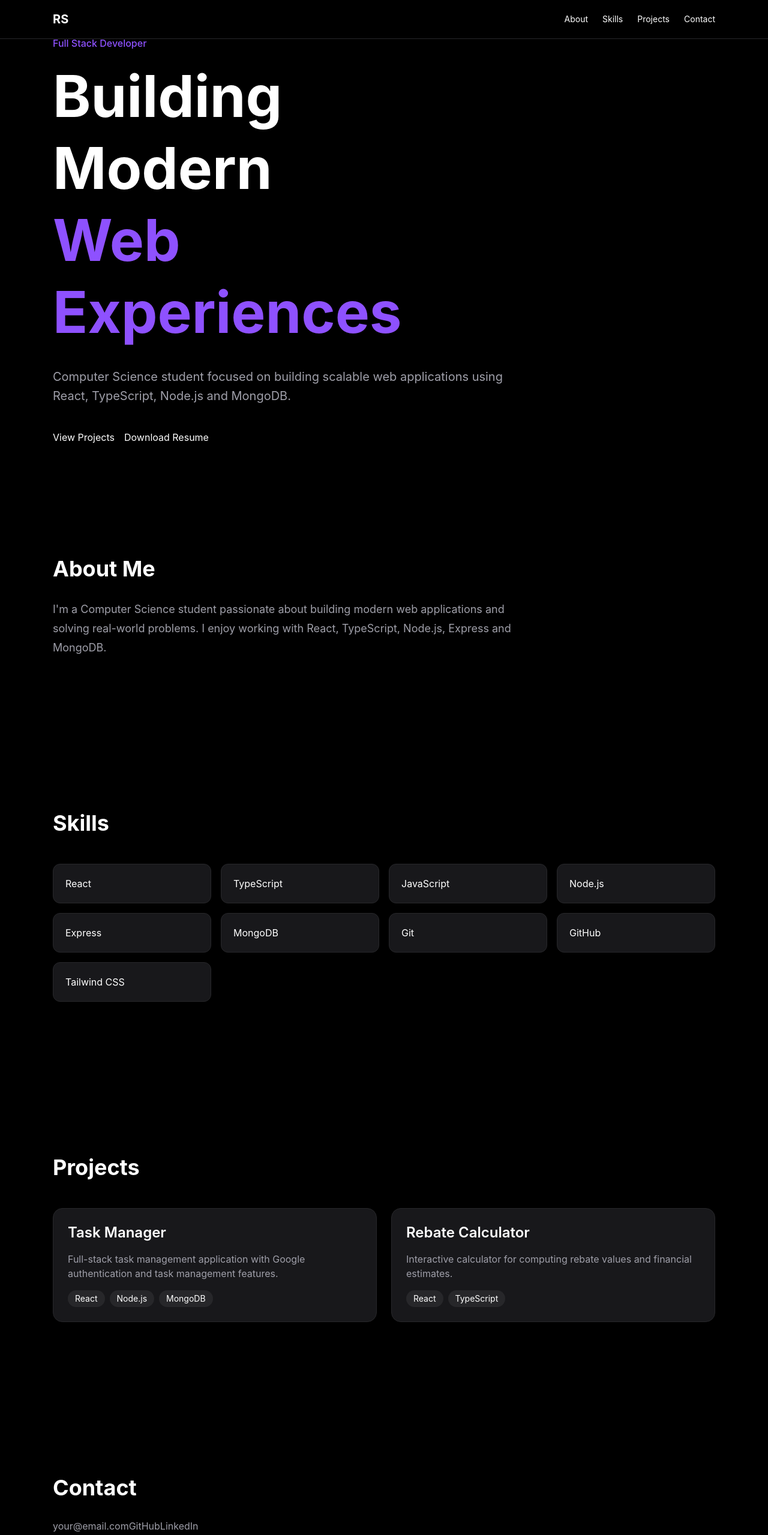
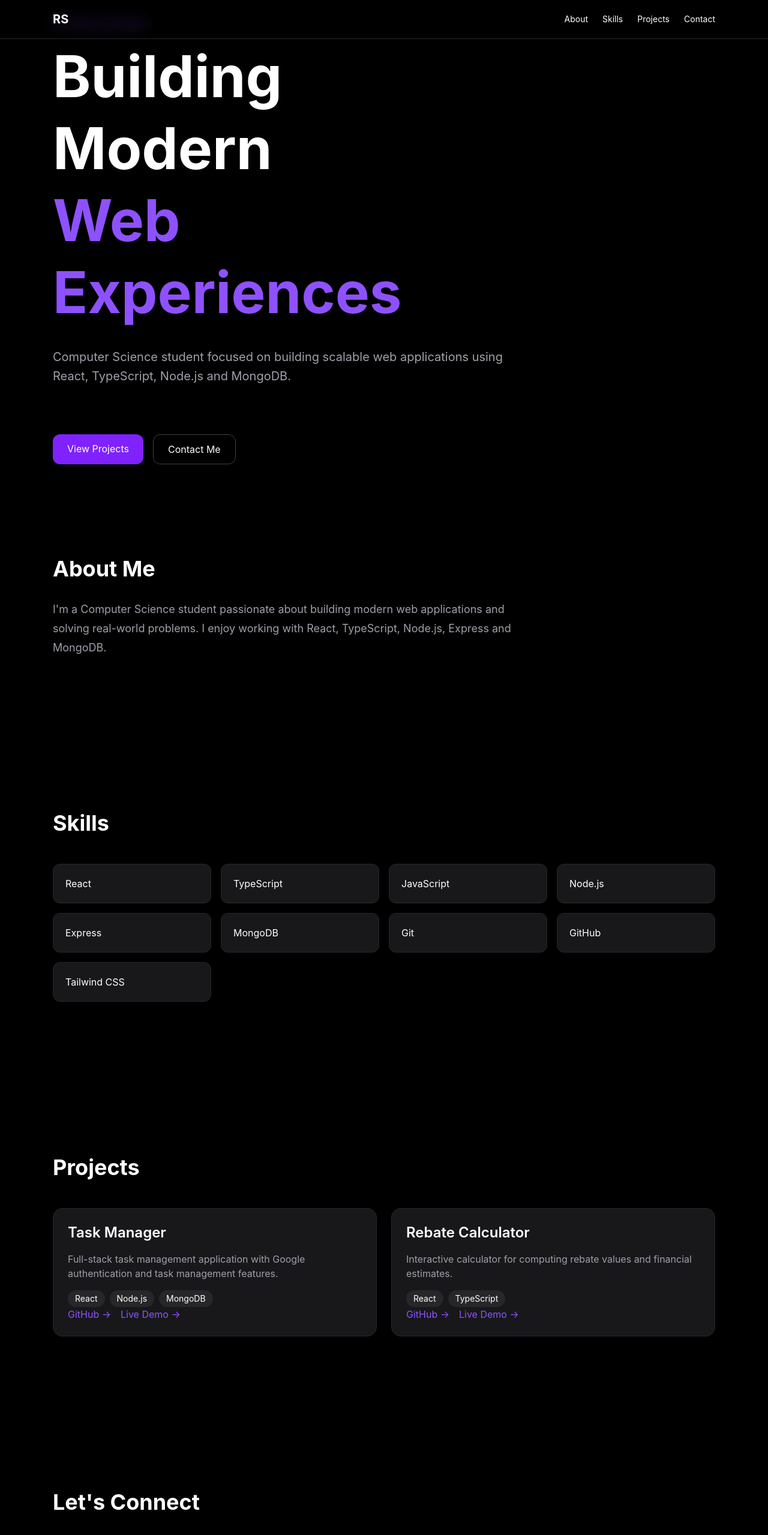
Before and after one commit to rhokeebsanni/RhokeebPortfolio, a React (Vite) app: page / in a window 1280 px wide. Shown: the top 2559 px of the page at 60% size. Built offline with nearby package versions, Linux system fonts and the light colour scheme.

Commit message:
improve portfolio UI and navigation

```diff
--- a/src/components/Contact.tsx
+++ b/src/components/Contact.tsx
@@ -1,18 +1,27 @@
+import { FaGithub, FaLinkedin, FaEnvelope } from "react-icons/fa";
+
 const Contact = () => {
   return (
     <section id="contact" className="py-32">
       <div className="max-w-6xl mx-auto px-6">
-        <h2 className="text-4xl font-bold mb-8">Contact</h2>
+        <h2 className="text-4xl font-bold mb-8">Let's Connect</h2>
 
-        <div className="space-y-4 text-zinc-400">
-          <a href="mailto:your@email.com">your@email.com</a>
+        <p className="text-zinc-400 mb-8 max-w-xl">
+          I'm always interested in discussing projects, internships,
+          collaborations, and new opportunities.
+        </p>
+
+        <div className="flex gap-6 text-2xl">
+          <a href="mailto:your@email.com">
+            <FaEnvelope />
+          </a>
 
           <a
             href="https://github.com/rhokeebsanni"
             target="_blank"
             rel="noreferrer"
           >
-            GitHub
+            <FaGithub />
           </a>
 
           <a
@@ -20,11 +29,12 @@ const Contact = () => {
             target="_blank"
             rel="noreferrer"
           >
-            LinkedIn
+            <FaLinkedin />
           </a>
         </div>
       </div>
     </section>
   );
 };
+
 export default Contact;
--- a/src/components/Footer.tsx
+++ b/src/components/Footer.tsx
@@ -1,6 +1,13 @@
+const Footer = () => {
+  return (
+    <footer className="border-t border-zinc-800 py-8">
+      <div className="max-w-6xl mx-auto px-6">
+        <p className="text-zinc-500 text-center">
+          © 2026 Rhokeeb Sanni. Built with React and Tailwind CSS.
+        </p>
+      </div>
+    </footer>
+  );
+};
 
-const Footer = () => {
-  return <section className="min-h-screen border border-red-500">Hero</section>;
-}
-
-export default Footer
+export default Footer;
--- a/src/components/Hero.tsx
+++ b/src/components/Hero.tsx
@@ -25,9 +25,34 @@ const Hero = () => {
           </p>
 
           <div className="mt-10 flex gap-4 flex-wrap">
-            <button>View Projects</button>
+            <div className="mt-10 flex flex-wrap gap-4">
+              <a
+                href="#projects"
+                className="
+      px-6 py-3
+      bg-violet-600
+      rounded-xl
+      hover:bg-violet-700
+      transition
+    "
+              >
+                View Projects
+              </a>
 
-            <button>Download Resume</button>
+              <a
+                href="#contact"
+                className="
+      px-6 py-3
+      border
+      border-zinc-700
+      rounded-xl
+      hover:border-violet-500
+      transition
+    "
+              >
+                Contact Me
+              </a>
+            </div>
           </div>
         </motion.div>
       </div>
--- a/src/components/Navbar.tsx
+++ b/src/components/Navbar.tsx
@@ -1,6 +1,18 @@
 const Navbar = () => {
   return (
-    <nav className="fixed top-0 left-0 right-0 backdrop-blur-md border-b border-zinc-800">
+    <nav
+      className="
+    fixed
+    top-0
+    left-0
+    right-0
+    z-50
+    backdrop-blur-md
+    bg-black/50
+    border-b
+    border-zinc-800
+    "
+    >
       <div className="max-w-6xl mx-auto px-6 h-16 flex items-center justify-between">
         <h2 className="font-bold text-xl">RS</h2>
 
--- a/src/components/Projects.tsx
+++ b/src/components/Projects.tsx
@@ -10,10 +10,17 @@ const Projects = () => {
         {projects.map((project) => (
           <div
             key={project.title}
-            className="p-6 rounded-2xl border border-zinc-800 bg-zinc-900 hover:-translate-y-2
-            hover:border-violet-500
-            transition-all
-            duration-300"
+            className="
+p-6
+rounded-2xl
+border
+border-zinc-800
+bg-zinc-900
+hover:border-violet-500
+hover:-translate-y-2
+transition-all
+duration-300
+"
           >
             <h3 className="text-2xl font-semibold mb-4">{project.title}</h3>
 
@@ -29,6 +36,26 @@ const Projects = () => {
                 </span>
               ))}
             </div>
+
+            <div className="flex gap-4">
+              <a
+                href={project.github}
+                target="_blank"
+                rel="noreferrer"
+                className="text-violet-500 hover:text-violet-400"
+              >
+                GitHub →
+              </a>
+
+              <a
+                href={project.live}
+                target="_blank"
+                rel="noreferrer"
+                className="text-violet-500 hover:text-violet-400"
+              >
+                Live Demo →
+              </a>
+            </div>
           </div>
         ))}
       </div>
--- a/src/components/Skills.tsx
+++ b/src/components/Skills.tsx
@@ -27,7 +27,8 @@ const Skills = () => {
           border-zinc-800
           bg-zinc-900
           hover:border-violet-500
-            transition
+          hover:-translate-y-1
+          transition-all
           "
           >
             {skill}
--- a/src/data/projects.ts
+++ b/src/data/projects.ts
@@ -3,6 +3,8 @@ export const projects = [
     title: "Task Manager",
     description:
       "Full-stack task management application with Google authentication and task management features.",
+    github: "YOUR_GITHUB_LINK",
+    live: "YOUR_LIVE_LINK",
     technologies: ["React", "Node.js", "MongoDB"],
   },
 
@@ -10,6 +12,8 @@ export const projects = [
     title: "Rebate Calculator",
     description:
       "Interactive calculator for computing rebate values and financial estimates.",
+    github: "YOUR_GITHUB_LINK",
+    live: "YOUR_LIVE_LINK",
     technologies: ["React", "TypeScript"],
   },
 ];
```
Lines whose indentation alone changed are shown as unchanged.
